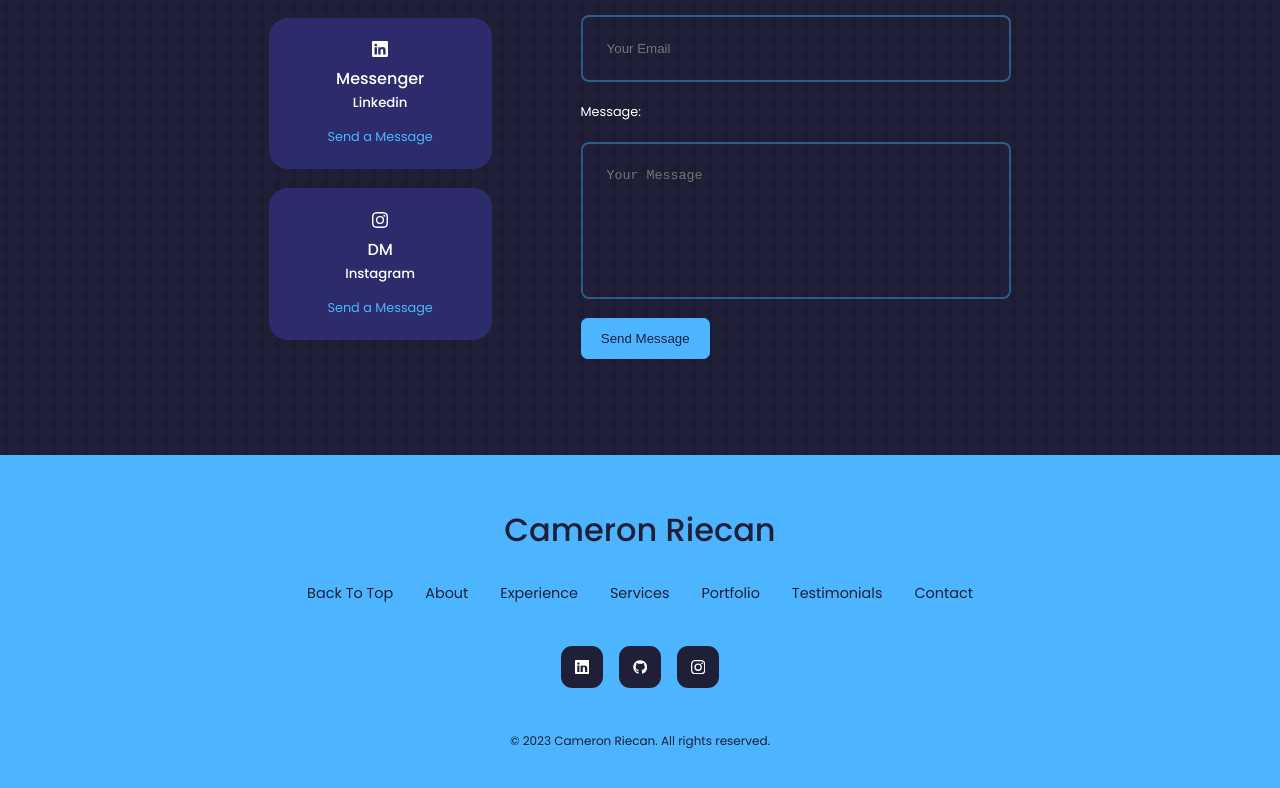
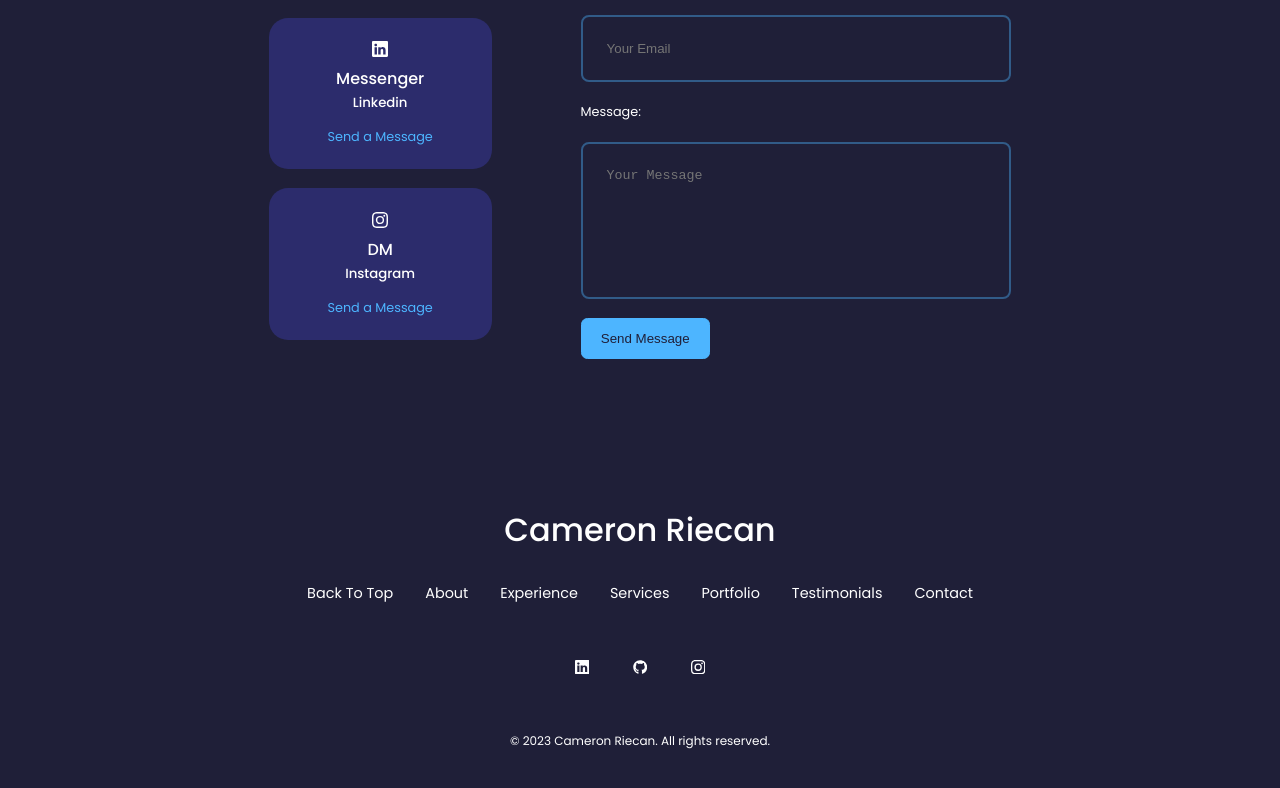
Before and after one commit to CameronRiecan/CameronRiecan.github.io, a React (Create React App) app: page / in a window 1280 px wide. Shown: the part 6783-7571 px from the top of the page. Built offline with nearby package versions, Linux system fonts and the light colour scheme.

Commit message:
add transition feature so background color goes smoothly into black color to match the other containers and buttons, removed background image to work on transition back to light mode

```diff
--- a/src/components/footer/footer.css
+++ b/src/components/footer/footer.css
@@ -41,7 +41,7 @@ footer a {
 }
 
 .footer_socials a {
-    background: var(--color-bg);
+    background: var(--color-footer);
     color: var(--color-white);
     padding: 0.8rem;
     border-radius: 0.7rem;
--- a/src/components/themes/DarkModeToggle.js
+++ b/src/components/themes/DarkModeToggle.js
@@ -40,7 +40,7 @@ const DarkModeToggle = () => {
             root.style.setProperty('--color-light', 'rgba(255, 255, 255, 0.6)');
             // Update footer background color to light
             root.style.setProperty('--color-footer-bg', 'var(--color-footer-bg-light)');
-            root.style.setProperty('--color-footer', 'var(--color-footer-light)');
+            root.style.setProperty('--color-footer-bg', 'var(--color-footer-light)');
             // Restore the background image
             body.classList.remove('dark-mode');
         }
--- a/src/index.css
+++ b/src/index.css
@@ -54,7 +54,7 @@ body {
     background: var(--color-bg);
     color: var(--color-white);
     line-height: 1.7;
-    background-image: url(../src/assets/bg-texture.png);
+    /* background-image: url(../src/assets/bg-texture.png); */
 }
 
  /* GENERAL STYLES */
@@ -138,6 +138,7 @@ img {
 body.dark-mode {
     background: var(--color-bg-dark);
     color: var(--color-primary-dark);
+    transition: background-color 0.4s ease;
 }
 
 /* Media Queries (Medium Devices) */
```
Lines whose indentation alone changed are shown as unchanged.
